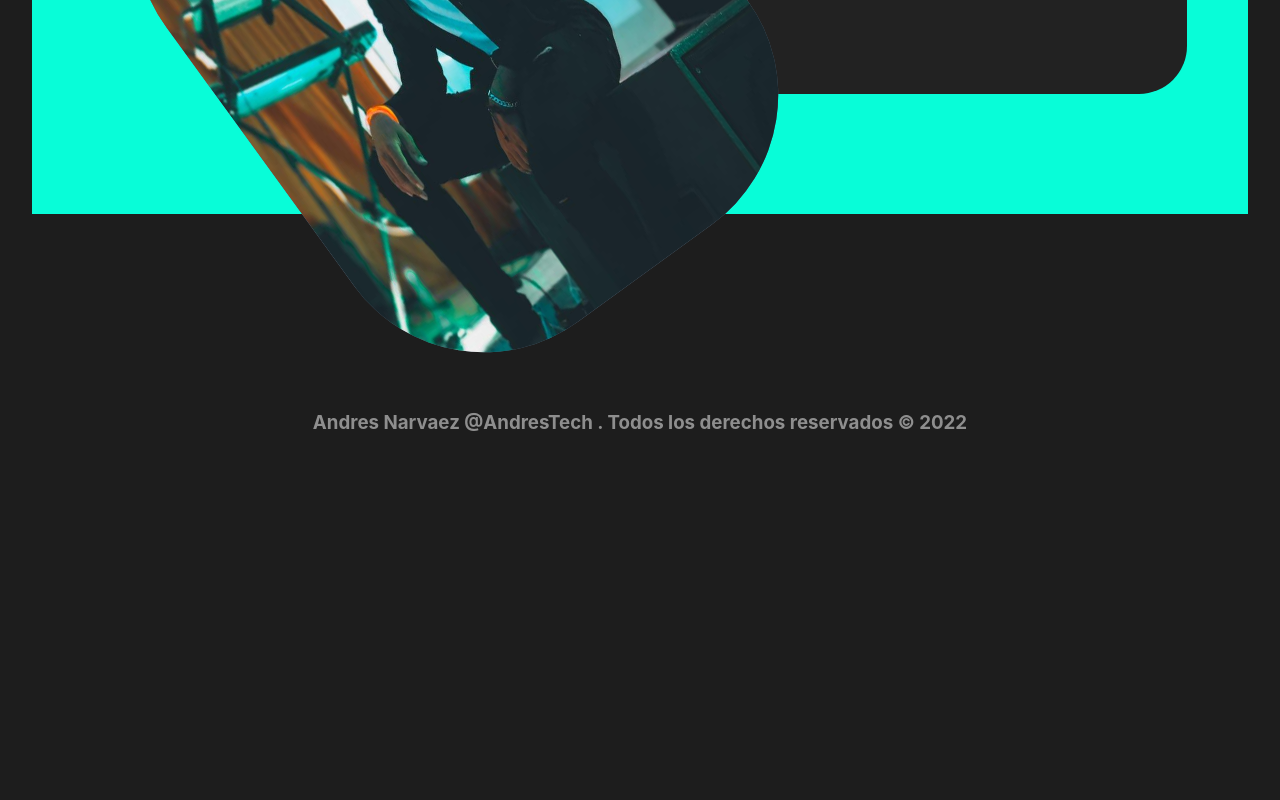
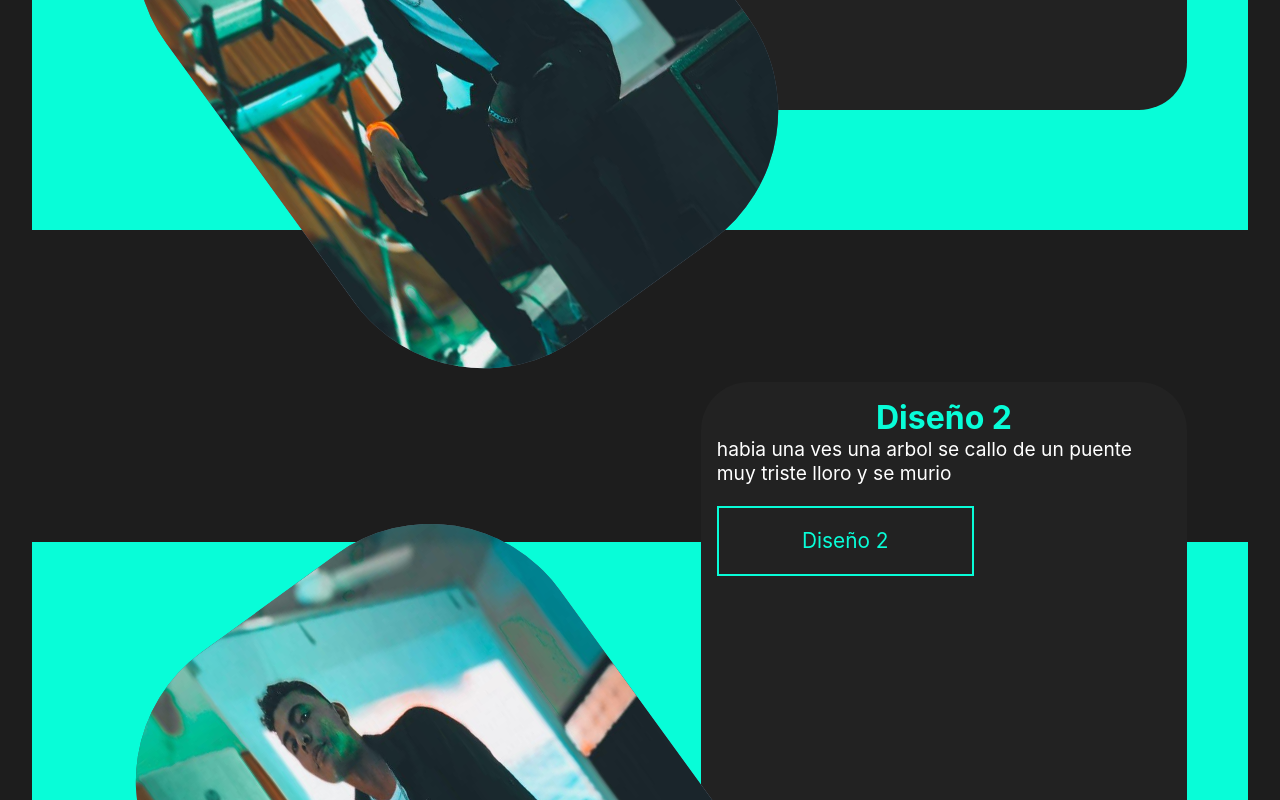
Before and after one commit to dadmax10/full_portafolio, a React (Create React App) app: page /Dis in a window 1280 px wide. Shown: the part 700-1500 px from the top of the page. Before the commit the page ends 1166 px from the top, so only its background shows below. Built offline with nearby package versions, Linux system fonts and the light colour scheme.

Commit message:
mejorando interfaz

```diff
--- a/src/components/Button.jsx
+++ b/src/components/Button.jsx
@@ -4,12 +4,14 @@ import styled from "styled-components";
 
 const LinkButton = styled.a`
   width: auto;
+  display:inline-block;
   padding:1em 4em;
   background:transparent;
   color:#08fdd8;
   border: 2px solid #08fdd8;
   text-decoration:none;
   font-size:1.3em;
+  margin:1em 0px;
   &:hover{
     background:#08fdd8;
     color:#000;
--- a/src/components/NewDiseño.jsx
+++ b/src/components/NewDiseño.jsx
@@ -1,6 +1,7 @@
 import React from 'react'
 import { BgDiseño, ContainerDiseño, ContainerImgDiseño, ContainerTextDiseño, ImgDiseño, ParagraphDiseño, TitleDiseño } from  "../style/Diseño.element"
 import andres from "../assets/image/andres.jpg"
+import Button from '../components/Button'
 
 const PlantillaDiseño = ({titleDiseño, paragraphDiseño, imgDiseño,linkDiseño="/"}) =>{
   return(
@@ -9,6 +10,7 @@ const PlantillaDiseño = ({titleDiseño, paragraphDiseño, imgDiseño,linkDiseñ
     <ContainerTextDiseño>
       <TitleDiseño>{titleDiseño}</TitleDiseño>
       <ParagraphDiseño>{paragraphDiseño}</ParagraphDiseño>
+      {Button(linkDiseño, titleDiseño)}
     </ContainerTextDiseño>
     <ContainerImgDiseño>
       <a href={linkDiseño}><ImgDiseño src={imgDiseño}/></a>
@@ -24,7 +26,13 @@ function NewDiseño() {
           titleDiseño = "Diseño 1"
           paragraphDiseño = "habia una ves una arbol se callo de un puente muy triste lloro y se murio"
           imgDiseño = {andres}
-          linkDiseño="#"
+          linkDiseño="/"
+        />
+        <PlantillaDiseño
+          titleDiseño = "Diseño 2"
+          paragraphDiseño = "habia una ves una arbol se callo de un puente muy triste lloro y se murio"
+          imgDiseño = {andres}
+          linkDiseño="/"
         />
     </>
   )
--- a/src/containers/ContainerProyect.jsx
+++ b/src/containers/ContainerProyect.jsx
@@ -1,7 +1,7 @@
 import React from 'react'
 import NewProyect from '../components/NewProyect'
 import {ContainerNewProyect, TextProyect, DescProyect, LinkProyectText, TextProyectOculto} from "../style/ContainerProyecto.element"
-
+import Button from '../components/Button'
 
 
 function ContainerProyect() {
@@ -10,7 +10,8 @@ function ContainerProyect() {
         <ContainerNewProyect>
             <TextProyectOculto>Proyectos</TextProyectOculto>
             <TextProyect>My Proyectos</TextProyect>
-            <DescProyect>Galeria de algunos de mis proyectos de desarrollo web , Diseño web o Graficos, Fotografias entre muchos mas si quieres conocer mas de estos proyectos  <LinkProyectText href='#'>¡Haz click aqui!</LinkProyectText> </DescProyect>
+            <DescProyect>Galeria de algunos de mis proyectos de desarrollo web , Diseño web o Graficos, Fotografias entre muchos mas si quieres conocer mas de estos proyectos  <LinkProyectText href='/proyect'>¡Haz click aqui!</LinkProyectText> </DescProyect>
+            {Button("/proyect", "Todos los Proyectos!")}
             <NewProyect/>
         </ContainerNewProyect>
 
--- a/src/containers/Header.jsx
+++ b/src/containers/Header.jsx
@@ -56,7 +56,7 @@ function Header() {
               <span className="textProfile">p</span>
               <span className="textProfile">e</span>
               <span className="textProfile">r</span>
-              <br /><br /><br />
+              <br />
               {Button("/about", "Contact Me!!")}
             </div>
           </div>
--- a/src/style/ContainerProyecto.element.js
+++ b/src/style/ContainerProyecto.element.js
@@ -25,6 +25,7 @@ export const TextProyect = styled.h1`
 export const DescProyect = styled.p`
     color:#fff;
     font-size:1.3em;
+
 `
 
 export const LinkProyectText = styled.a`
--- a/src/style/Diseño.element.js
+++ b/src/style/Diseño.element.js
@@ -3,6 +3,7 @@ import styled from 'styled-components';
 export const ContainerDiseño = styled.div`
     width:100%;
     height:100vh;
+    margin:1em 0px;
     position:relative;
 `
 
```
